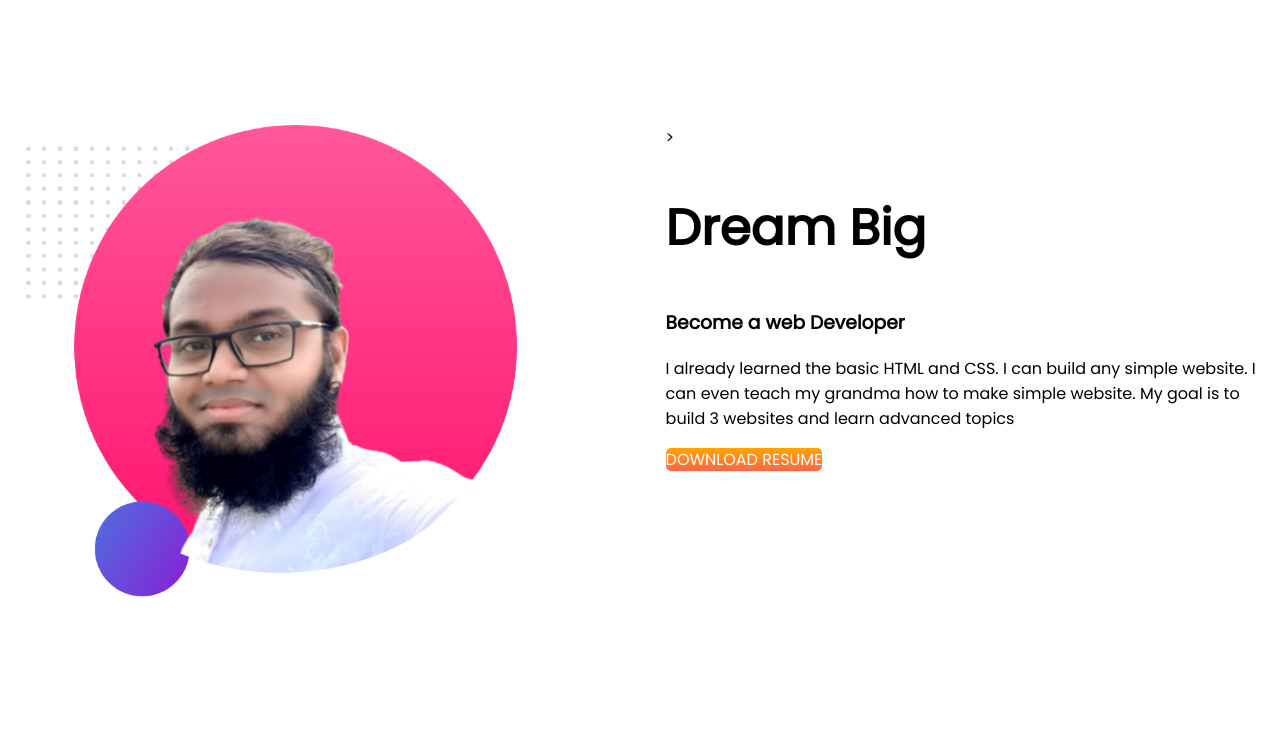
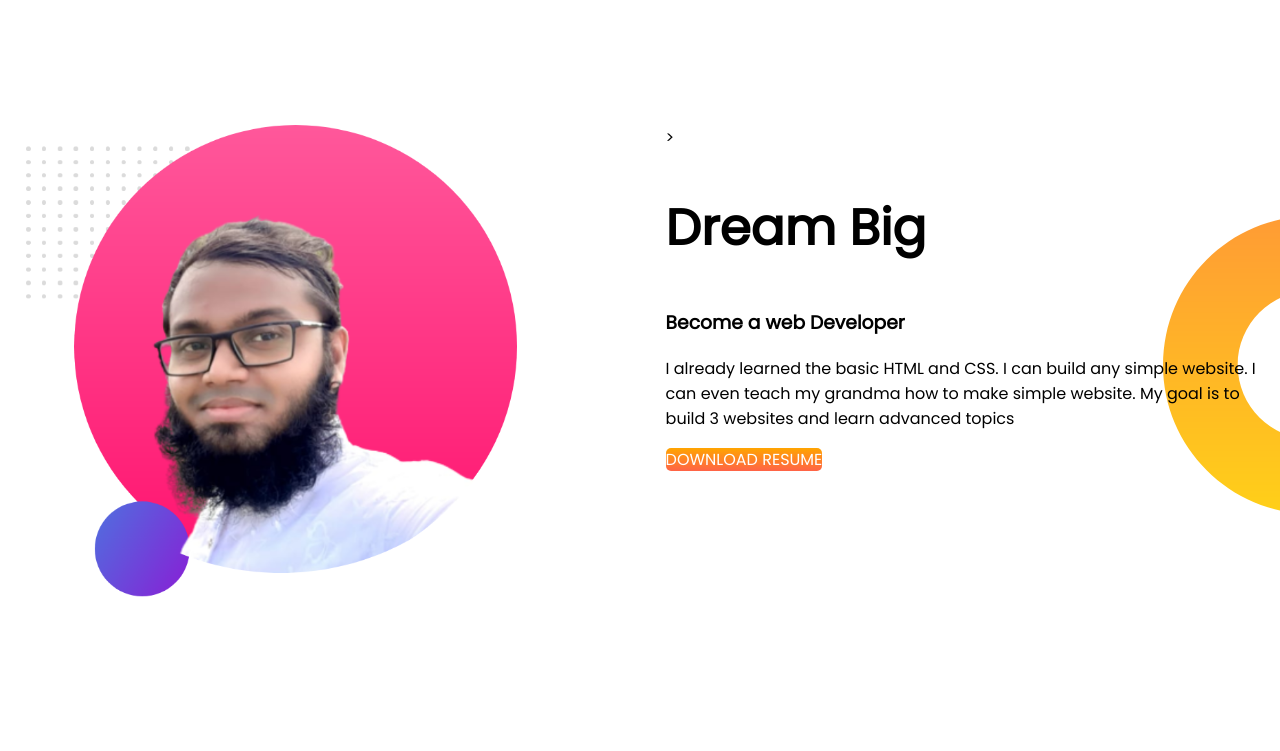
Before and after one commit to salmansayed1445/developer-portfolio, a plain HTML site: page index.html in a window 1280 px wide. Shown: the part 520-1271 px from the top of the page. Drawn offline with Linux system fonts and the light colour scheme.

Commit message:
dream big added

```diff
--- a/index.html
+++ b/index.html
@@ -31,7 +31,8 @@
         </div>
     </section>
 
-    <section class="Dream-big flexible-container">
+    <section class="dream-big flexible-container">
+
         <div class="half-width">
             <img src="images/salman2.png" alt="">
         </div>
```
